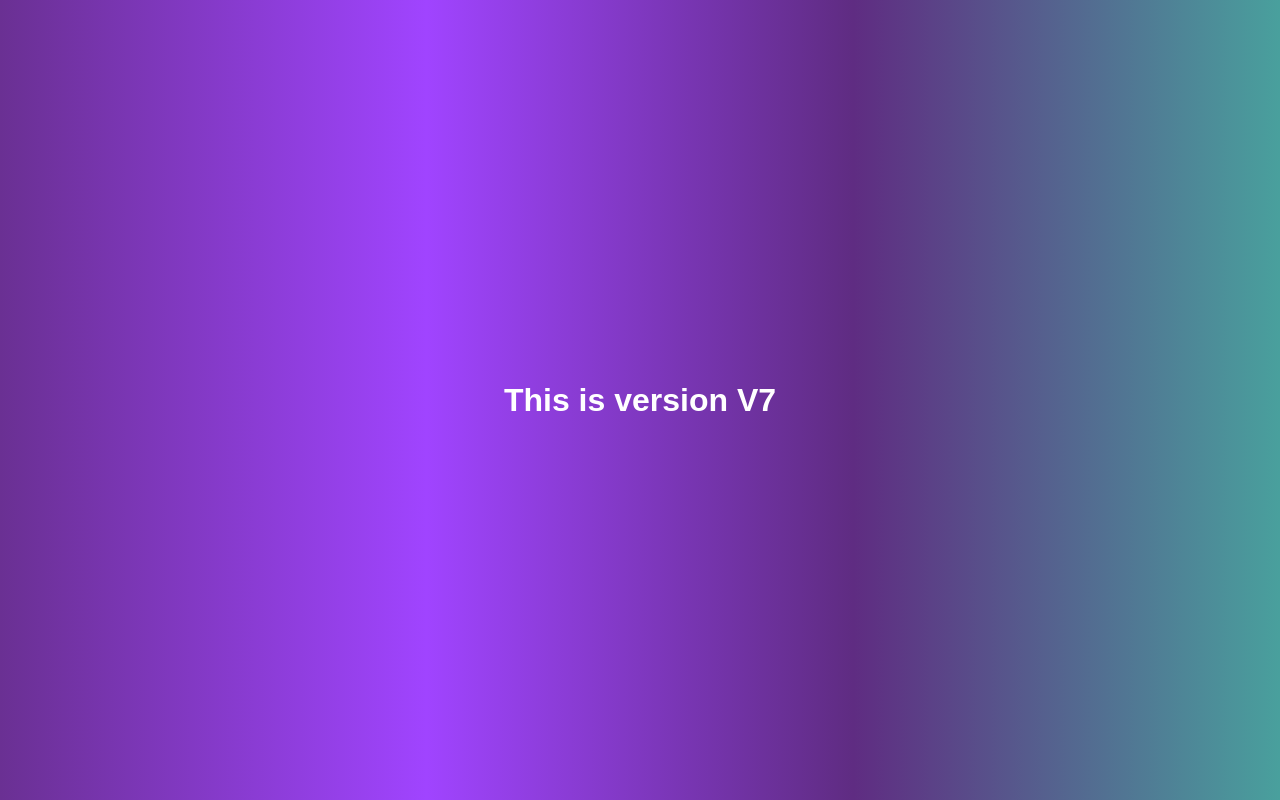
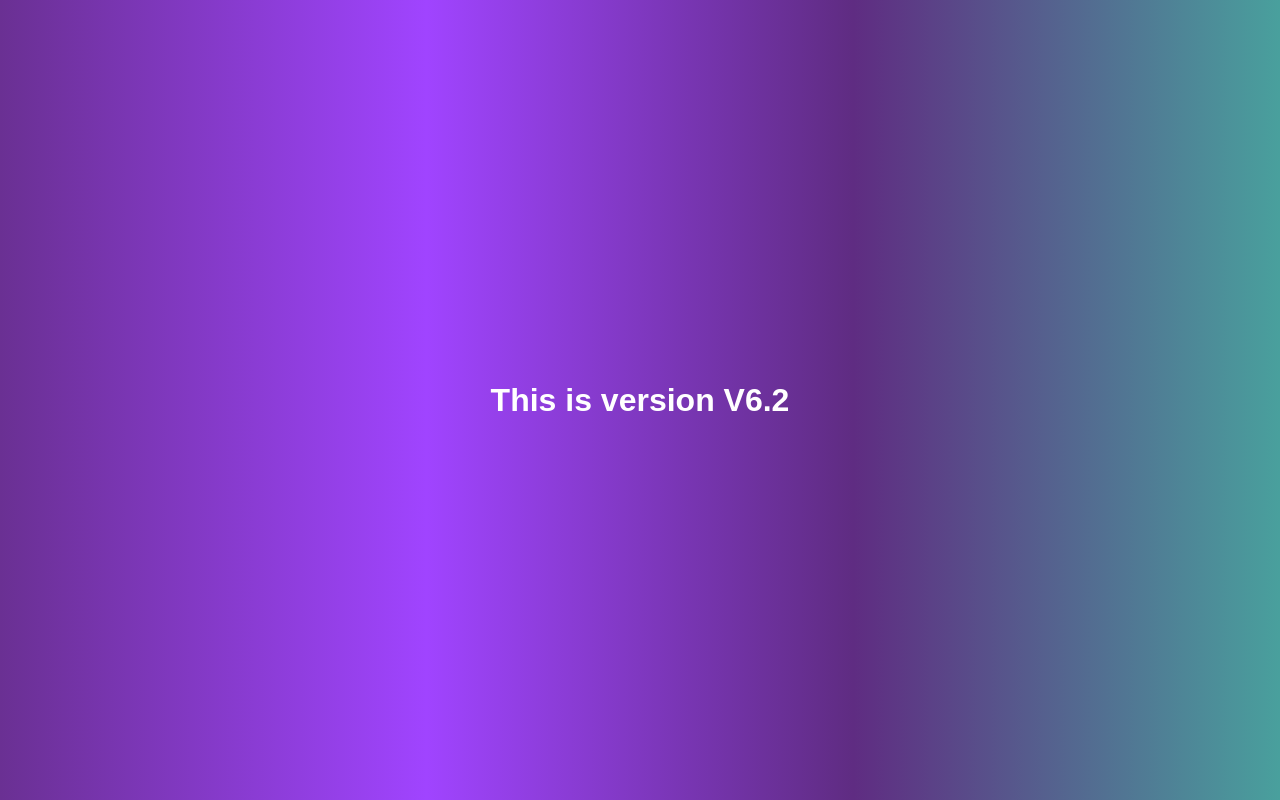
Before and after one commit to akashchauhan555/remoterepo, a plain HTML site: page index.html in a window 1280 px wide. Drawn offline with Linux system fonts and the light colour scheme.

Commit message:
another change

```diff
--- a/index.html
+++ b/index.html
@@ -7,6 +7,6 @@
   <title>Document</title>
 </head>
 <body>
-  <h1>This is version V7</h1>
+  <h1>This is version V6.2</h1>
 </body>
 </html>
```
